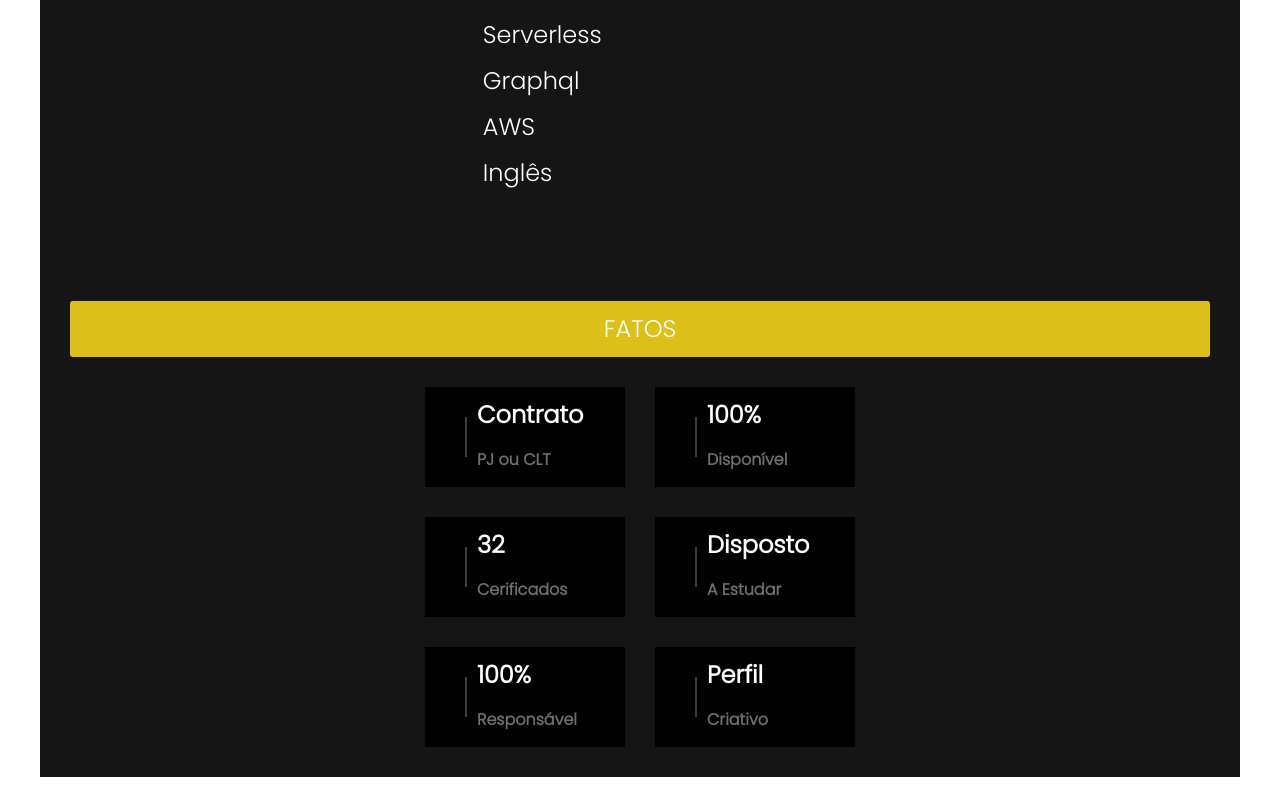
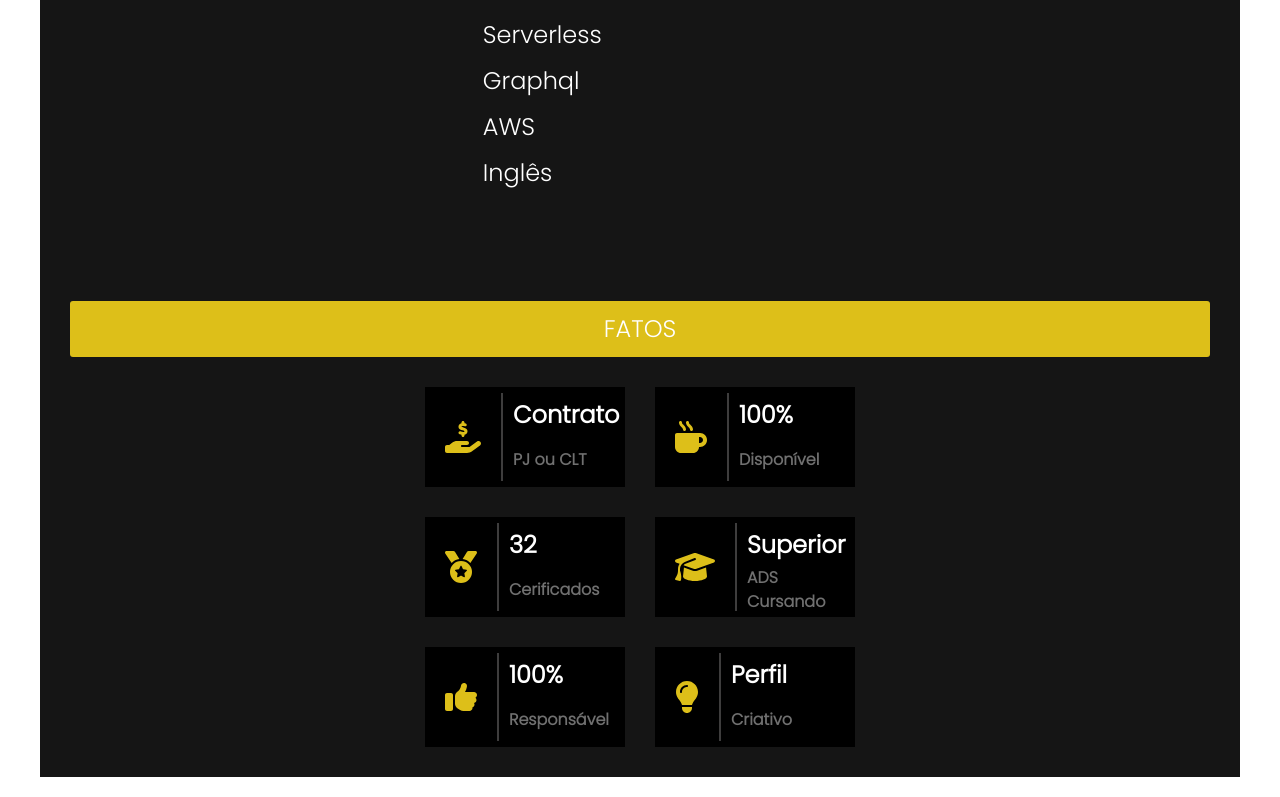
Before and after one commit to 1andersonmotta/reactNext, a Next.js app: page / in a window 1280 px wide. Shown: the part 3919-4716 px from the top of the page. Built offline with nearby package versions, Linux system fonts and the light colour scheme.

Commit message:
fix correct facts

```diff
--- a/src/components/facts.jsx
+++ b/src/components/facts.jsx
@@ -1,68 +1,48 @@
+import { library } from '@fortawesome/fontawesome-svg-core';
+import { faGraduationCap, faHandHoldingDollar, faLightbulb, faMedal, faMugHot, faStar, faStarHalfStroke, faThumbsUp } from '@fortawesome/free-solid-svg-icons';
+import { FontAwesomeIcon } from '@fortawesome/react-fontawesome';
+
+// Adicione os ícones à biblioteca
+library.add(faHandHoldingDollar, faMugHot, faMedal, faGraduationCap, faThumbsUp, faLightbulb);
+
 const Facts = () => {
     return (
         <div className="cursos">
-            <h2><i className="fa-solid fa-heart"></i>FATOS</h2>
+            <h2>FATOS</h2>
             <div className="funfacts">
                 <ul>
                     <li>
-                        <i className="fa-sharp fa-solid fa-hand-holding-dollar"></i>
+                        <i><FontAwesomeIcon icon="fa-solid fa-hand-holding-dollar" /></i>
                         <span>Contrato</span>
                         <p>PJ ou CLT</p>
                     </li>
                     <li>
-                        <i className="fa-solid fa-mug-hot"></i>
+                        <i><FontAwesomeIcon icon="fa-solid fa-mug-hot" /></i>
                         <span>100%</span>
                         <p>Disponível</p>
                     </li>
                     <li>
-                        <i className="fa-solid fa-medal"></i>
+                        <i><FontAwesomeIcon icon="fa-solid fa-medal" /></i>
                         <span>32</span>
                         <p>Cerificados</p>
                     </li>
                     <li>
-                        <i className="fa-solid fa-graduation-cap"></i>
-                        <span>Disposto</span>
-                        <p>A Estudar </p>
+                        <i><FontAwesomeIcon icon="fa-solid fa-graduation-cap" /></i>
+                        <span>Superior</span>
+                        <p>ADS Cursando</p>
                     </li>
                     <li>
-                        <i className="fa-solid fa-thumbs-up"></i>
+                        <i><FontAwesomeIcon icon="fa-solid fa-thumbs-up" /></i>
                         <span>100%</span>
                         <p>Responsável</p>
                     </li>
                     <li>
-                        <i className="fa-regular fa-lightbulb"></i>
+                        <i><FontAwesomeIcon icon="fa-solid fa-lightbulb" /></i>
                         <span>Perfil</span>
                         <p>Criativo</p>
                     </li>
                 </ul>
             </div>
-
-            {/* <!-- <div className="funfacts">
-                                                                                                            <h2><i className="fa-solid fa-heart"></i>FATOS</h2>
-                                                                                                            <ul>
-                                                                                                                <li>
-                                                                                                                    <i className="fa-solid fa-mug-hot"></i>
-                                                                                                                    <span>100%</span>
-                                                                                                                    <p>Disponível</p>
-                                                                                                                </li>
-                                                                                                                <li>
-                                                                                                                    <i className="fa-solid fa-medal"></i>
-                                                                                                                    <span>32</span>
-                                                                                                                    <p>Cerificados</p>
-                                                                                                                </li>
-                                                                                                                <li>
-                                                                                                                    <i className="fa-solid fa-graduation-cap"></i>
-                                                                                                                    <span>Disposto</span>
-                                                                                                                    <p>Estudar </p>
-                                                                                                                </li>
-                                                                                                                <li>
-                                                                                                                    <i className="fa-sharp fa-solid fa-hand-holding-dollar"></i>
-                                                                                                                    <span>Contrato</span>
-                                                                                                                    <p>PJ ou CLT</p>
-                                                                                                                </li>
-                                                                                                            </ul>
-                                                                                                        </div> --> */}
-
         </div>
     )
 }
```
